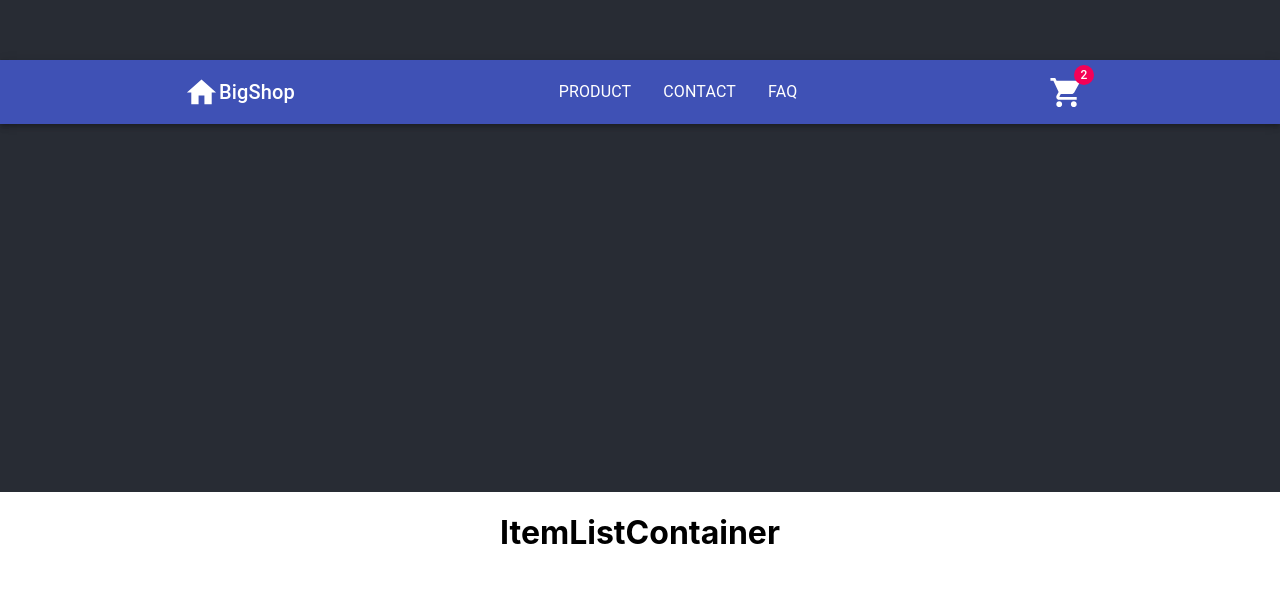
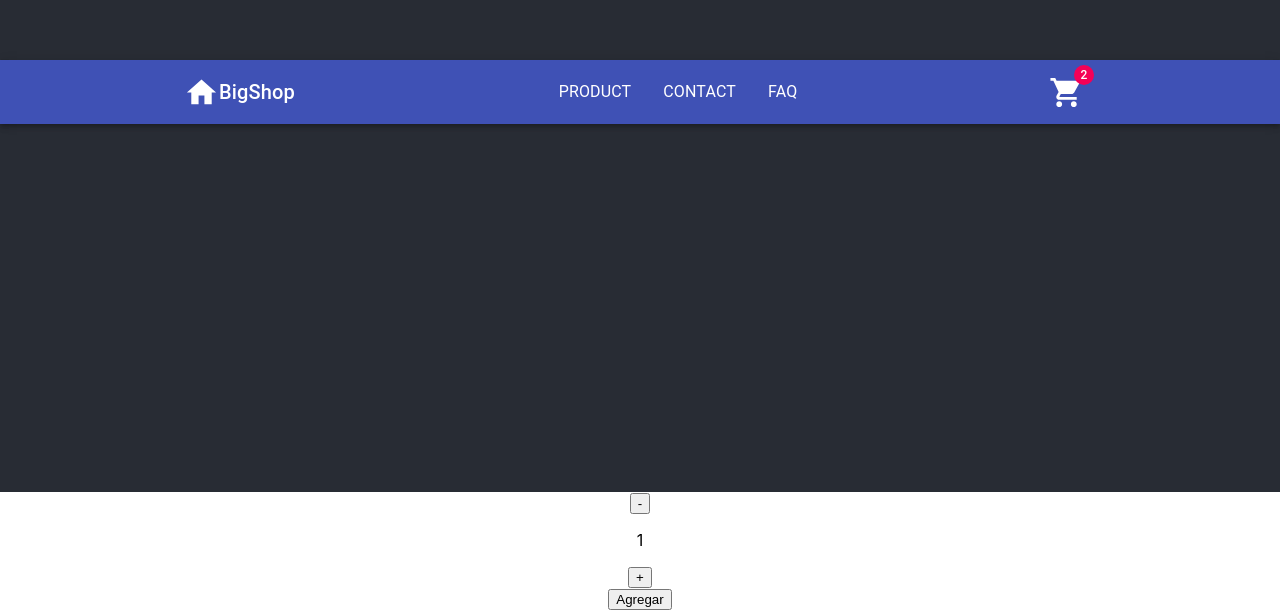
Before and after one commit to jhoasil/bigshop-react, a React (Create React App) app: page / in a window 1280 px wide. Shown: the part 308-918 px from the top of the page. Before the commit the page ends 882 px from the top, so only its background shows below. Built offline with nearby package versions, Linux system fonts and the light colour scheme.

Commit message:
04-contador-boton

```diff
--- /dev/null
+++ b/src/components/ItemCount/ItemCount.js
@@ -0,0 +1,29 @@
+import React, { useState } from 'react';
+
+function ItemCount({ onAdd, initial, available }) {
+    const [items, setItems] = useState(initial);
+
+    const handleClick = (op) => {
+        return () => {
+            if (op && items < available) {
+                setItems(items + 1);
+            }
+            else if (!op && items > 1) {
+                setItems(items - 1);
+            }
+        }
+    }
+
+    return <div >
+        <div >
+            <button onClick={handleClick(false)} >-</button>
+            <p className="cantItems">{items}</p>
+            <button onClick={handleClick(true)} >+</button>
+        </div>
+        <div>
+            <button onClick={onAdd(items)} >Agregar</button>
+        </div>
+    </div>
+}
+
+export default ItemCount;
--- a/src/components/Navbar/Navbar.js
+++ b/src/components/Navbar/Navbar.js
@@ -11,7 +11,7 @@ import {
 } from "@material-ui/core";
 import { Home } from "@material-ui/icons";
 import { makeStyles } from "@material-ui/core/styles";
-import CartWidget from "./CartWidget";
+import CartWidget from "../CartWidget/CartWidget";
 
 
 const useStyles = makeStyles({
--- a/src/components/Product/ItemListContainer.js
+++ b/src/components/Product/ItemListContainer.js
@@ -1,11 +1,21 @@
+
+import React, { useState, useEffect } from 'react';
+import ItemCount from '../ItemCount/ItemCount';
+
 import { makeStyles } from "@material-ui/core/styles";
 
 const ItemListContainer = () => {
-
+    let available = 5;
     const useStyles = makeStyles({});
 
+    const handleAdd = (counter) => {
+      return (evt) => {
+          evt.stopPropagation();
+      }
+    }
+
     return (
-        <h1>ItemListContainer</h1>
+      <ItemCount onAdd={handleAdd} {...{ available }} initial={1} />
       );
 };
 
```
Also changed, not shown: src/components/CartWidget/CartWidget.js (renamed from src/components/Navbar/CartWidget.js).
